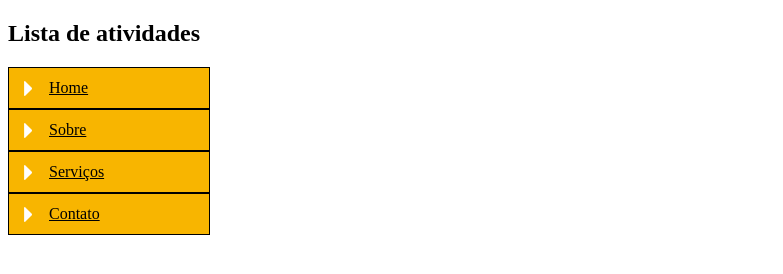
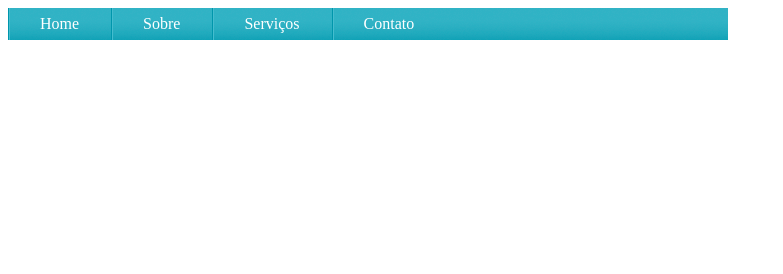
Before and after one commit to SrEnigmaOfc/Curso_web_organizado, a plain HTML site: page Seção 7/aula_63/index.html in a window 1280 px wide. Shown: the whole page, without its empty margins (0-783 px from the left). Drawn offline with Linux system fonts and the light colour scheme.

Commit message:
Nada produtivo

```diff
--- a/Seção 7/aula_61/style.css
+++ b/Seção 7/aula_61_63/style.css
@@ -16,6 +16,6 @@ ul a{
 
 }
 
-a:hover {
+a:hover{
     background-position: right bottom;
 }
--- a/Seção 7/aula_61/index.html
+++ b/Seção 7/aula_63/index.html
@@ -3,11 +3,11 @@
 <head>
     <meta charset="UTF-8">
     <meta name="viewport" content="width=device-width, initial-scale=1.0">
-    <title>Document</title><link rel="stylesheet" href="./style.css">
+    <title>navegação horizontal</title>
+    <link rel="stylesheet" href="style.css">
 </head>
 <body>
-    <h2>Lista de atividades</h2>
-    <ul>
+    <ul id="nagecacao">
         <li> <a href="#">Home</a></li>
         <li> <a href="#">Sobre</a></li>
         <li> <a href="#">Serviços</a></li>
--- /dev/null
+++ b/Seção 7/aula_63/style.css
@@ -0,0 +1,21 @@
+ul{
+    margin: 0;
+    padding: 0;
+    list-style: none;
+    width: 720px;
+    background: #159cb0 url(./imagem/fundo-horizontal.png) repeat-x;
+    float: left;
+}
+ul li{
+    border: 1p solid red;
+    float: left;
+}
+
+ul a {
+    display: block;
+    padding: 0 2em;
+    line-height: 2em;
+    text-decoration: none;
+    color: #fff;
+    background: url(./imagem/divisor.png) left repeat-y;
+}
```
Also changed, not shown: Seção 7/aula_61_63/index.html (added, +17 -0 lines), Seção 7/aula_61_63/image/menu.png (renamed from Seção 7/aula_61/image/menu.png), Seção 7/aula_61_63/image/seta.png (renamed from Seção 7/aula_61/image/seta.png), Seção 7/aula_63/imagem/divisor.png (added), Seção 7/aula_63/imagem/fundo-horizontal.png (added).
